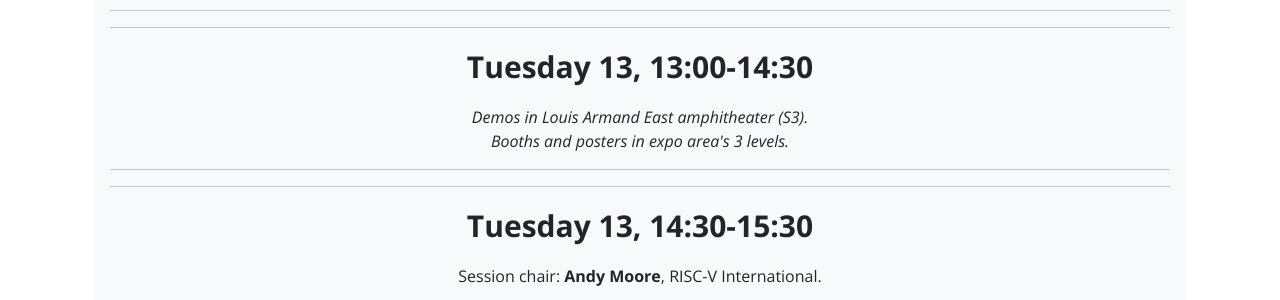
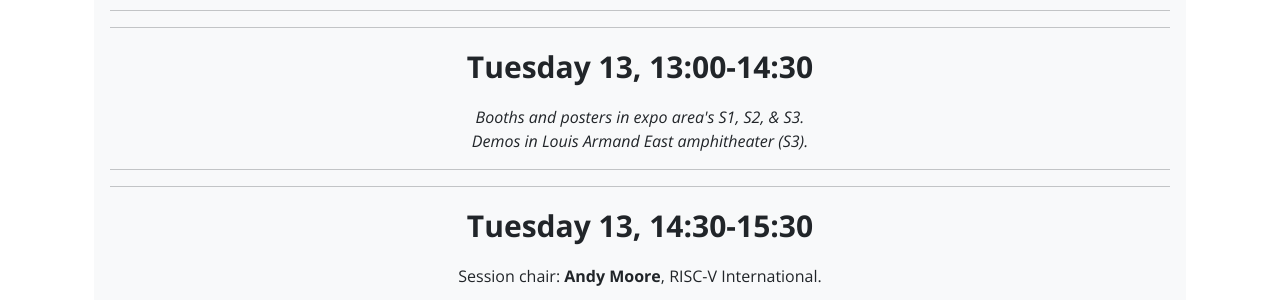
Before and after one commit to riscv-europe/summit-website-development, a Jekyll site: the page built from summit/2025/presentations.md, in a window 1280 px wide and 900 px high, scrolled down 5915 px. Shown: the part 154-454 px from the top of the window. Built offline with Jekyll 4.4.1, drawn with Linux system fonts in a browser that asks for light colours; some of the changed text lies outside the part shown.

Commit message:
Fix: improve wording.

```diff
--- a/summit/2025/presentations.md
+++ b/summit/2025/presentations.md
@@ -47,10 +47,10 @@ Before the conference:
 	{% assign kind = "Plenary keynotes and presentations in Gaston Berger anphitheater (S2)." %}
 	{% assign location = "Gaston Berger (S2)" %}
 {% elsif session.Kind == "Demo" %}
-	{% assign kind = "Demos in Louis Armand East amphitheater (S3).<br/>Booths and posters in expo area's 3 levels." %}
+	{% assign kind = "Booths and posters in expo area's S1, S2, & S3.<br/>Demos in Louis Armand East amphitheater (S3)." %}
 	{% assign location = "Louis Armand East (S3)" %}
 {% elsif session.Kind == "None" %}
-	{% assign kind = "Booths and posters in expo area's 3 levels." %}
+	{% assign kind = "Booths and posters in expo area's S1, S2, & S3." %}
 {% elsif session.Kind == "Breakfast" %}
 	{% assign kind = "Community breakfast in Louis Armand amphitheater (S3)." %}
 	{% assign location = "Louis Armand East (S3)" %}
```
